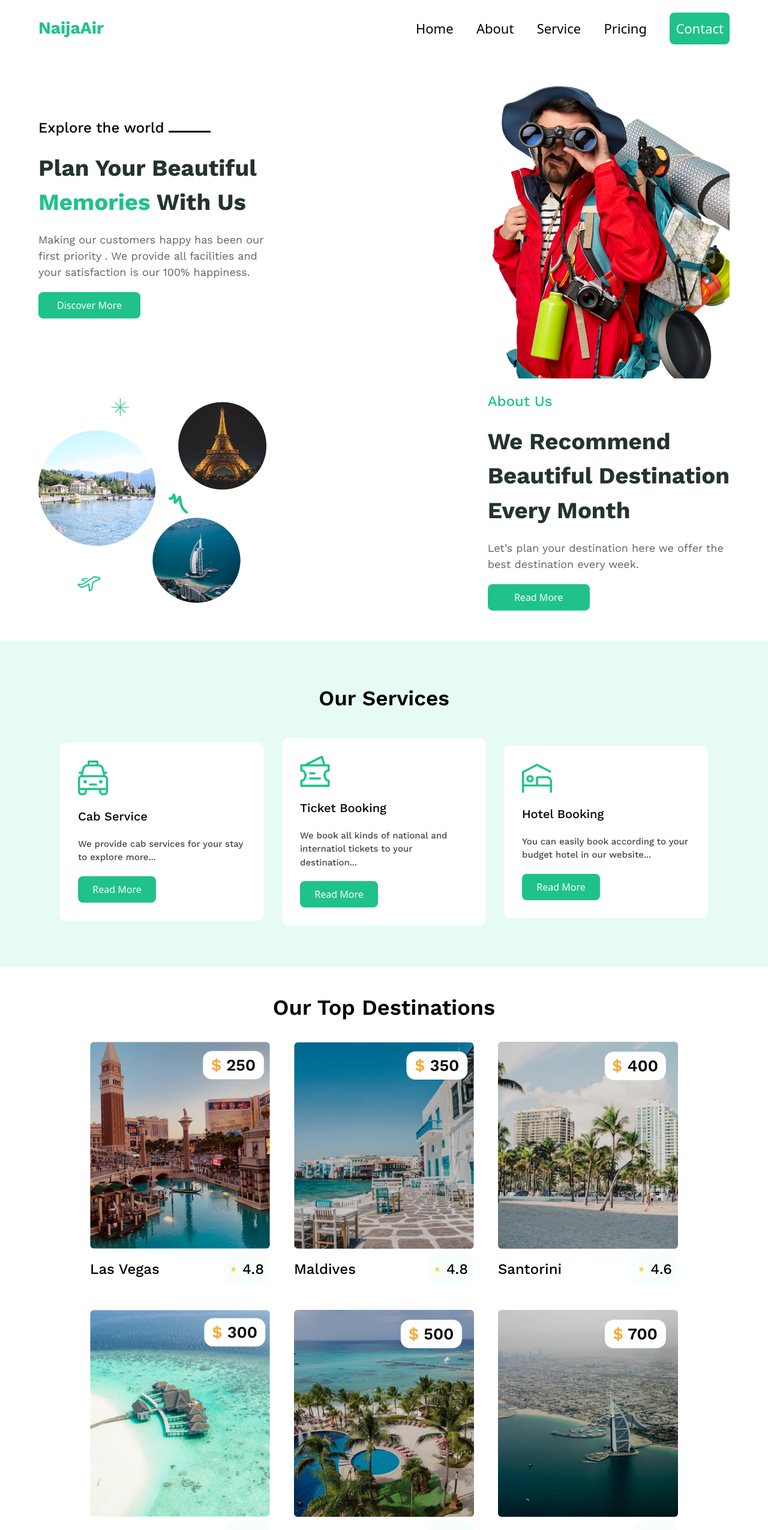
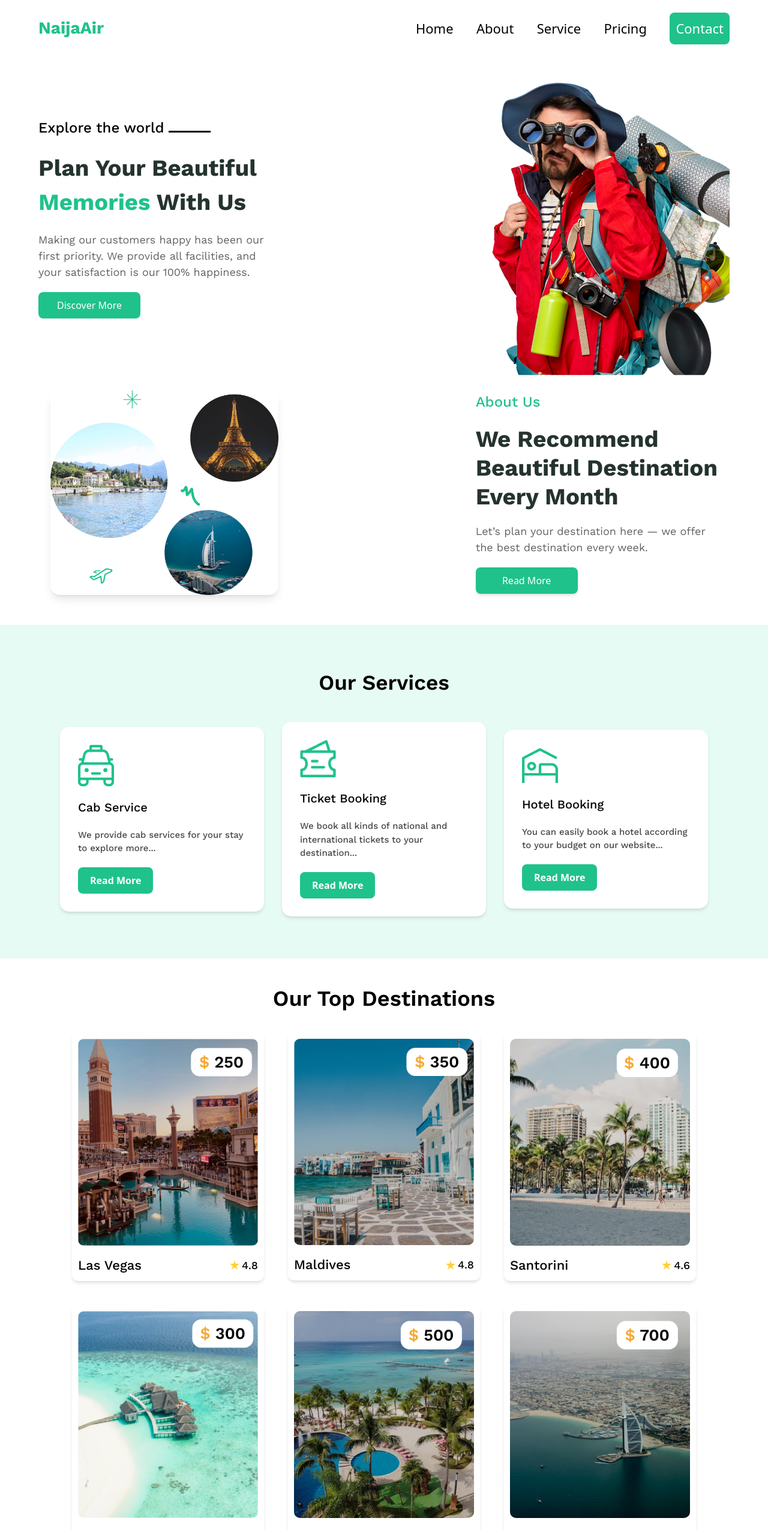
Before and after one commit to Abdulsalamdev/vacation-website, a Next.js app: page / in a window 1280 px wide. Shown: the top 2551 px of the page at 60% size. Built offline with nearby package versions, Linux system fonts and the light colour scheme.

Commit message:
feat : Enhance Ui whith smooth animations

```diff
--- a/components/about.tsx
+++ b/components/about.tsx
@@ -1,29 +1,78 @@
+
+"use client";
 import Image from "next/image";
+import { motion } from "framer-motion";
 import React from "react";
 
 export function About() {
   return (
-    <div className="flex-wrap-reverse justify-between gap-[50px] md:flex items-center pb-[50px]" id="About">
-      <div>
-        <Image src={"/images/about.png"} alt={""} width={380} height={300} />
-      </div>
-      <div className="flex flex-col gap-[20px]">
+    <section
+      id="About"
+      className="flex flex-wrap-reverse justify-between gap-[50px] md:flex items-center pb-[50px] px-[20px]"
+    >
+      {/* Left Image */}
+      <motion.div
+        initial={{ opacity: 0, x: -80, scale: 0.95 }}
+        whileInView={{ opacity: 1, x: 0, scale: 1 }}
+        transition={{ duration: 0.8, ease: "easeOut" }}
+        viewport={{ once: true }}
+        className="relative group"
+      >
+        <motion.div
+          whileHover={{ scale: 1.05 }}
+          transition={{ type: "spring", stiffness: 200, damping: 15 }}
+          className="overflow-hidden rounded-[16px] shadow-lg"
+        >
+          <Image
+            src="/images/about.png"
+            alt="About illustration"
+            width={380}
+            height={300}
+            className="rounded-[16px] transition-transform duration-500 group-hover:scale-110"
+          />
+        </motion.div>
+
+        {/* subtle glow behind image */}
+        <div className="absolute inset-0 rounded-[16px] bg-[#1FC28B]/20 blur-3xl opacity-0 group-hover:opacity-70 transition-all duration-700" />
+      </motion.div>
+
+      {/* Right Content */}
+      <motion.div
+        initial={{ opacity: 0, x: 80 }}
+        whileInView={{ opacity: 1, x: 0 }}
+        transition={{ duration: 0.8, ease: "easeOut", delay: 0.2 }}
+        viewport={{ once: true }}
+        className="flex flex-col gap-[20px]"
+      >
         <p className="text-[#1FC28B] font-Work-Sans font-medium text-[24px]">
           About Us
         </p>
-        <div className="flex flex-col text-[clamp(30px,3vw,48px)] text-[#25332E] font-Work-Sans font-bold ">
+
+        <motion.div
+          initial={{ opacity: 0, y: 40 }}
+          whileInView={{ opacity: 1, y: 0 }}
+          transition={{ duration: 0.8, delay: 0.3 }}
+          viewport={{ once: true }}
+          className="flex flex-col text-[clamp(30px,3vw,48px)] text-[#25332E] font-Work-Sans font-bold leading-tight"
+        >
           <span>We Recommend</span>
           <span>Beautiful Destination</span>
           <span>Every Month</span>
-        </div>
-        <div className="text-[#626262] font-Work-Sans text-[18px] max-w-[400px]">
-          Let’s plan your destination here we offer the best destination every
-          week.
-        </div>
-        <button className="bg-[#1FC28B] text-[white] flex justify-center items-center w-[170px]  p-[10px] rounded-[8px]">
+        </motion.div>
+
+        <p className="text-[#626262] font-Work-Sans text-[18px] max-w-[400px]">
+          Let’s plan your destination here — we offer the best destination every week.
+        </p>
+
+        <motion.button
+          whileHover={{ scale: 1.05, backgroundColor: "#17a874" }}
+          whileTap={{ scale: 0.95 }}
+          transition={{ type: "spring", stiffness: 300, damping: 15 }}
+          className="bg-[#1FC28B] text-white flex justify-center items-center w-[170px] p-[10px] rounded-[8px] shadow-md hover:shadow-lg"
+        >
           Read More
-        </button>
-      </div>
-    </div>
+        </motion.button>
+      </motion.div>
+    </section>
   );
 }
--- a/components/designation.tsx
+++ b/components/designation.tsx
@@ -1,5 +1,7 @@
+"use client";
 import Image from "next/image";
 import React from "react";
+import { motion, Variant, Variants } from "framer-motion";
 
 export function Designation() {
   const items = [
@@ -40,32 +42,86 @@ export function Designation() {
       point: "4.6",
     },
   ];
+
+  // parent container animation
+  const container = {
+    hidden: { opacity: 0 },
+    visible: {
+      opacity: 1,
+      transition: { staggerChildren: 0.15 },
+    },
+  };
+
+  // each card animation
+  const card:Variants = {
+    hidden: { opacity: 0, y: 40 },
+    visible: {
+      opacity: 1,
+      y: 0,
+      transition: { duration: 0.6, ease: "easeOut" },
+    },
+  };
+
   return (
-    <div className="w-[90%] m-auto p-[40px] flex flex-col items-center justify-center gap-[30px]" id="Pricing">
-      <p className="text-[#000000] font-Work-Sans font-semibold text-[36px]">
+    <motion.div
+      className="w-[90%] m-auto p-[40px] flex flex-col items-center justify-center gap-[30px]"
+      id="Pricing"
+      variants={container}
+      initial="hidden"
+      whileInView="visible"
+      viewport={{ once: true, amount: 0.3 }}
+    >
+      <motion.p
+        className="text-[#000000] font-Work-Sans font-semibold text-[36px]"
+        initial={{ opacity: 0, y: -20 }}
+        whileInView={{ opacity: 1, y: 0 }}
+        transition={{ duration: 0.6 }}
+      >
         Our Top Destinations
-      </p>
-      <div className="flex flex-wrap justify-center gap-[40px] items-center">
+      </motion.p>
+
+      <motion.div
+        className="flex flex-wrap justify-center gap-[40px] items-center"
+        variants={container}
+      >
         {items.map((item, index) => (
-          <div key={index} className="flex flex-col gap-[6px] ">
-            <Image src={item.image} width={300} height={300} alt={""} />
-            <div className="flex justify-between items-center">
-              <span className="text-[24px] text-[#000000] font-Work-Sans font-medium">
+          <motion.div
+            key={index}
+            variants={card}
+            whileHover={{ scale: 1.05, y: -5 }}
+            transition={{ type: "spring", stiffness: 150, damping: 12 }}
+            className="flex flex-col gap-[6px] cursor-pointer bg-white rounded-[10px] shadow-md hover:shadow-lg transition-all duration-300 p-[10px]"
+          >
+            <Image
+              src={item.image}
+              width={300}
+              height={300}
+              alt={item.name}
+              className="rounded-[10px]"
+            />
+            <div className="flex justify-between items-center mt-[10px]">
+              <span className="text-[22px] text-[#000000] font-Work-Sans font-medium">
                 {item.name}
               </span>
-              <div className=" star">
-                <Image src={item.star} alt={""} width={10} height={10} />
-                <span className="text-[#000000] text-[24px] font-Work-Sans font-medium">
+              <div className="flex items-center gap-1">
+                <Image src={item.star} alt="star" width={16} height={16} />
+                <span className="text-[#000000] text-[18px] font-Work-Sans font-medium">
                   {item.point}
                 </span>
               </div>
             </div>
-          </div>
+          </motion.div>
         ))}
-      </div>
-      <button className="bg-[#1FC28B] text-[white] p-[15px] rounded-[8px]">
+      </motion.div>
+
+      <motion.button
+        className="bg-[#1FC28B] text-[white] p-[15px] rounded-[8px] mt-[20px]"
+        whileHover={{ scale: 1.05 }}
+        whileTap={{ scale: 0.95 }}
+        transition={{ type: "spring", stiffness: 200, damping: 10 }}
+      >
         View More
-      </button>
-    </div>
+      </motion.button>
+    </motion.div>
   );
 }
--- a/components/intoduction.tsx
+++ b/components/intoduction.tsx
@@ -1,31 +1,97 @@
+"use client";
 import Image from "next/image";
+import Link from "next/link";
+import { motion } from "framer-motion";
 import React from "react";
 
 export function Introduction() {
   return (
-    <div className="flex-wrap pb-[20px]  gap-[30px] items-center justify-between md:flex">
-      <div className="flex flex-col gap-[20px]">
-        <p className="text-[24px] text-[black] font-Work-Sans font-medium">
+    <section className="flex-wrap pb-[20px] gap-[30px] items-center justify-between md:flex">
+      {/* Text Section */}
+      <motion.div
+        initial={{ opacity: 0, x: -60 }}
+        whileInView={{ opacity: 1, x: 0 }}
+        transition={{ duration: 0.8, ease: "easeOut" }}
+        viewport={{ once: true }}
+        className="flex flex-col gap-[20px]"
+      >
+        <p className="text-[24px] text-black font-Work-Sans font-medium">
           Explore the world{" "}
-          <span className="w-[70px] h-[3px] bg-[black] inline-block"></span>
+          <span className="w-[70px] h-[3px] bg-black inline-block"></span>
         </p>
-        <p className="flex flex-col text-[clamp(30px,3vw,48px)] text-[#25332E] font-Work-Sans font-bold">
+
+        <motion.p
+          initial={{ opacity: 0, y: 40 }}
+          whileInView={{ opacity: 1, y: 0 }}
+          transition={{ duration: 0.8, delay: 0.2 }}
+          viewport={{ once: true }}
+          className="flex flex-col text-[clamp(30px,3vw,48px)] text-[#25332E] font-Work-Sans font-bold"
+        >
           <span>Plan Your Beautiful</span>
           <span>
             <span className="text-[#1FC28B]">Memories</span> With Us
           </span>
-        </p>
-        <p className="text-[#626262] font-Work-Sans text-[18px] max-w-[400px]">
-          Making our customers happy has been our first priority . We provide
-          all facilities and your satisfaction is our 100% happiness.
-        </p>
-        <button className="bg-[#1FC28B] text-[white] flex justify-center items-center w-[170px]  p-[10px] rounded-[8px]">
-          Discover More
-        </button>
-      </div>
-      <div>
-        <Image src={"/images/bross.png"} alt={""} width={400} height={300} />
-      </div>
-    </div>
+        </motion.p>
+
+        <motion.p
+          initial={{ opacity: 0, y: 20 }}
+          whileInView={{ opacity: 1, y: 0 }}
+          transition={{ duration: 0.8, delay: 0.4 }}
+          viewport={{ once: true }}
+          className="text-[#626262] font-Work-Sans text-[18px] max-w-[400px]"
+        >
+          Making our customers happy has been our first priority. We provide all
+          facilities, and your satisfaction is our 100% happiness.
+        </motion.p>
+
+        <Link href={"#Service"}>
+          <motion.button
+            whileHover={{
+              scale: 1.05,
+              backgroundColor: "#17a874",
+              boxShadow: "0 8px 20px rgba(31,194,139,0.4)",
+            }}
+            whileTap={{ scale: 0.95 }}
+            transition={{ type: "spring", stiffness: 250, damping: 15 }}
+            className="bg-[#1FC28B] text-white flex justify-center items-center w-[170px] p-[10px] rounded-[8px] font-medium"
+          >
+            Discover More
+          </motion.button>
+        </Link>
+      </motion.div>
+
+      {/* Image Section */}
+      <motion.div
+        initial={{ opacity: 0, scale: 0.9 }}
+        whileInView={{ opacity: 1, scale: 1 }}
+        transition={{ duration: 0.8, delay: 0.3, ease: "easeOut" }}
+        viewport={{ once: true }}
+        className="relative group"
+      >
+        {/* Floating hover effect */}
+        <motion.div
+          animate={{
+            y: [0, -10, 0],
+          }}
+          transition={{
+            duration: 5,
+            repeat: Infinity,
+            ease: "easeInOut",
+          }}
+          className="w-fit"
+        >
+          <Image
+            src="/images/bross.png"
+            alt="Traveler illustration"
+            width={400}
+            height={300}
+            className="rounded-[12px] transition-transform duration-500 group-hover:scale-105"
+          />
+        </motion.div>
+
+        {/* Subtle glow on hover */}
+        <div className="absolute inset-0 rounded-[16px] bg-[#1FC28B]/20 blur-3xl opacity-0 group-hover:opacity-60 transition-all duration-700" />
+      </motion.div>
+    </section>
   );
 }
--- a/components/navBar.tsx
+++ b/components/navBar.tsx
@@ -1,10 +1,12 @@
+"use client";
 import React, { useState } from "react";
 import Link from "next/link";
+import { motion, AnimatePresence, Variants } from "framer-motion";
 import { Hambuger } from "./closeButton";
 
-// NavBar component
 export function NavBar() {
   const [visible, setVisible] = useState(false);
+
   const items = [
     { name: "Home", link: "/" },
     { name: "About", link: "#About" },
@@ -13,15 +15,33 @@ export function NavBar() {
     { name: "Contact", link: "#Contact" },
   ];
 
+  // Sidebar animation variants
+  const sidebarVariants:Variants = {
+    hidden: { x: "100%", opacity: 0 },
+    visible: {
+      x: 0,
+      opacity: 1,
+      transition: { type: "spring", stiffness: 70, damping: 15 },
+    },
+    exit: {
+      x: "100%",
+      opacity: 0,
+      transition: { duration: 0.4, ease: "easeInOut" },
+    },
+  };
+
   return (
-    <div className=" flex justify-between py-[21px] items-center gap-[10px]">
+    <nav className="flex justify-between py-[21px] items-center gap-[10px] relative z-50 ">
+      {/* Brand */}
       <div className="text-[#1FC28B] text-[clamp(25px,2.2vw,40px)] font-Work-Sans font-bold">
         NaijaAir
       </div>
-      <div className="hidden gap-[clamp(30px,3vw,50px)] items-center lg:flex">
+
+      {/* Desktop Links */}
+      <div className="hidden lg:flex gap-[clamp(30px,3vw,50px)] items-center">
         {items.map((item, index) => (
           <Link
-            className="text-[black] font-normal text-[22px] last:bg-[#1FC28B] last:p-[10px] last:text-[white] last:rounded-[8px] whitespace-nowrap"
+            className="text-[black] hover:text-[#1FC28B] font-normal text-[22px] last:hover:text-white last:bg-[#1FC28B] last:p-[10px] last:text-[white] last:rounded-[8px] whitespace-nowrap transition-all duration-300"
             href={item.link}
             key={index}
           >
@@ -29,25 +49,55 @@ export function NavBar() {
           </Link>
         ))}
       </div>
+
+      {/* Mobile Menu Button */}
       <div
         onClick={() => setVisible(!visible)}
-        className="flex lg:hidden relative"
+        className="flex lg:hidden relative cursor-pointer"
       >
-        {visible ? (
-          <div className="absolute sideBar bg-[#1FC28B] flex flex-col items-center top-[50px] right-0  gap-[20px] p-[20px] ">
-            {items.map((item, index) => (
-              <Link
-                className="text-[white] font-normal text-[22px]  whitespace-nowrap content w-full p-[10px]"
-                href={item.link}
-                key={index}
-              >
-                {item.name}
-              </Link>
-            ))}
-          </div>
-        ) : null}
         <Hambuger />
       </div>
-    </div>
+
+      {/* Animated Sidebar */}
+      <AnimatePresence>
+        {visible && (
+          <motion.div
+            key="sidebar"
+            variants={sidebarVariants}
+            initial="hidden"
+            animate="visible"
+            exit="exit"
+            className="fixed top-0 right-0 h-screen w-[75%] sm:w-[50%] bg-[#1FC28B] shadow-2xl flex flex-col justify-center items-center gap-[30px] p-[30px] text-white backdrop-blur-xl"
+          >
+            {items.map((item, index) => (
+              <motion.div
+                key={index}
+                initial={{ opacity: 0, y: 20 }}
+                animate={{ opacity: 1, y: 0 }}
+                transition={{ delay: index * 0.1 }}
+              >
+                <Link
+                  onClick={() => setVisible(false)}
+                  href={item.link}
+                  className="block text-[22px] font-medium hover:text-black transition-colors duration-300"
+                >
+                  {item.name}
+                </Link>
+              </motion.div>
+            ))}
+
+            {/* Close Button */}
+            <motion.button
+              onClick={() => setVisible(false)}
+              whileHover={{ scale: 1.1 }}
+              whileTap={{ scale: 0.95 }}
+              className="absolute top-5 right-5 text-white bg-black/30 hover:bg-black/50 p-2 rounded-full"
+            >
+              ✕
+            </motion.button>
+          </motion.div>
+        )}
+      </AnimatePresence>
+    </nav>
   );
 }
--- a/components/service.tsx
+++ b/components/service.tsx
@@ -1,4 +1,62 @@
+// import Image from "next/image";
+// import React from "react";
+
+// export function Service() {
+//   const items = [
+//     {
+//       image: "/images/car.png",
+//       name: "Cab Service",
+//       description: " We provide cab services for your stay to explore more...",
+//       check: "Read More",
+//     },
+//     {
+//       image: "/images/ticket.png",
+//       name: "Ticket Booking",
+//       description:
+//         "We book all kinds of national and internatiol tickets to your destination...",
+//       check: "Read More",
+//     },
+//     {
+//       image: "/images/home.png",
+//       name: "Hotel Booking",
+//       description:
+//         "You can easily book according to your budget hotel in our website...",
+//       check: "Read More",
+//     },
+//   ];
+//   return (
+//     <div className="flex justify-center py-[70px] bg-[#E5FBF3] items-center" id="Service">
+//       <div className="flex flex-col gap-[40px] w-[90%] items-center">
+//         <p className="text-[#000000] font-semibold font-Work-Sans text-[35px]">
+//           Our Services
+//         </p>
+//         <div className="flex justify-center gap-[30px] flex-wrap-reverse items-center">
+//           {items.map((item, index) => (
+//             <div
+//               className="bg-[#FFFFFF] p-[30px] flex flex-col gap-[20px] rounded-[10px]"
+//               key={index}
+//             >
+//               <Image src={item.image} alt={""} width={50} height={50} />
+//               <p className="text-[#000000] text-[20px] font-Work-Sans font-medium">
+//                 {item.name}
+//               </p>
+//               <p className="text-[15px] text-[#484848] font-Work-Sans font-medium max-w-[280px]">
+//                 {item.description}
+//               </p>
+//               <button className="bg-[#1FC28B] text-[white] rounded-[8px] p-[10px] w-[130px]">
+//                 {item.check}
+//               </button>
+//             </div>
+//           ))}
+//         </div>
+//       </div>
+//     </div>
+//   );
+// }
+
+"use client";
 import Image from "next/image";
+import { motion } from "framer-motion";
 import React from "react";
 
 export function Service() {
@@ -6,47 +64,81 @@ export function Service() {
     {
       image: "/images/car.png",
       name: "Cab Service",
-      description: " We provide cab services for your stay to explore more...",
+      description:
+        "We provide cab services for your stay to explore more...",
       check: "Read More",
     },
     {
       image: "/images/ticket.png",
       name: "Ticket Booking",
       description:
-        "We book all kinds of national and internatiol tickets to your destination...",
+        "We book all kinds of national and international tickets to your destination...",
       check: "Read More",
     },
     {
       image: "/images/home.png",
       name: "Hotel Booking",
       description:
-        "You can easily book according to your budget hotel in our website...",
+        "You can easily book a hotel according to your budget on our website...",
       check: "Read More",
     },
   ];
+
   return (
-    <div className="flex justify-center py-[70px] bg-[#E5FBF3] items-center" id="Service">
+    <div
+      className="flex justify-center py-[70px] bg-[#E5FBF3] items-center"
+      id="Service"
+    >
       <div className="flex flex-col gap-[40px] w-[90%] items-center">
         <p className="text-[#000000] font-semibold font-Work-Sans text-[35px]">
           Our Services
         </p>
-        <div className="flex justify-center gap-[30px] flex-wrap-reverse items-center">
+
+        <div className="flex justify-center gap-[30px] flex-wrap items-center">
           {items.map((item, index) => (
-            <div
-              className="bg-[#FFFFFF] p-[30px] flex flex-col gap-[20px] rounded-[10px]"
+            <motion.div
               key={index}
+              whileHover={{
+                scale: 1.05,
+                rotateX: 5,
+                rotateY: -5,
+                boxShadow:
+                  "0px 12px 25px rgba(0, 0, 0, 0.15)",
+              }}
+              transition={{
+                type: "spring",
+                stiffness: 250,
+                damping: 15,
+              }}
+              className="bg-white p-[30px] flex flex-col gap-[20px] rounded-[15px] items-start cursor-pointer
+                         shadow-md hover:shadow-xl hover:bg-gradient-to-br hover:from-[#f0fffa] hover:to-[#e6fdf5]
+                         transform-gpu duration-300"
             >
-              <Image src={item.image} alt={""} width={50} height={50} />
+              <Image
+                src={item.image}
+                alt={item.name}
+                width={60}
+                height={60}
+                className="transition-transform duration-500 group-hover:scale-110"
+              />
+
               <p className="text-[#000000] text-[20px] font-Work-Sans font-medium">
                 {item.name}
               </p>
+
               <p className="text-[15px] text-[#484848] font-Work-Sans font-medium max-w-[280px]">
                 {item.description}
               </p>
-              <button className="bg-[#1FC28B] text-[white] rounded-[8px] p-[10px] w-[130px]">
+
+              <motion.button
+                whileHover={{ scale: 1.08 }}
+                whileTap={{ scale: 0.95 }}
+                className="bg-[#1FC28B] text-white rounded-[8px] py-[10px] px-[20px] font-semibold
+                           transition-all duration-300 hover:bg-[#17a874]"
+              >
                 {item.check}
-              </button>
-            </div>
+              </motion.button>
+            </motion.div>
           ))}
         </div>
       </div>
--- a/package.json
+++ b/package.json
@@ -9,6 +9,7 @@
     "lint": "next lint"
   },
   "dependencies": {
+    "framer-motion": "^12.23.22",
     "next": "^15.5.4",
     "react": "^18",
     "react-dom": "^18"
```
Also changed, not shown: components/reviews.tsx (+14 -9 lines), 1 other file (tests, documents, lock files or other folders).
